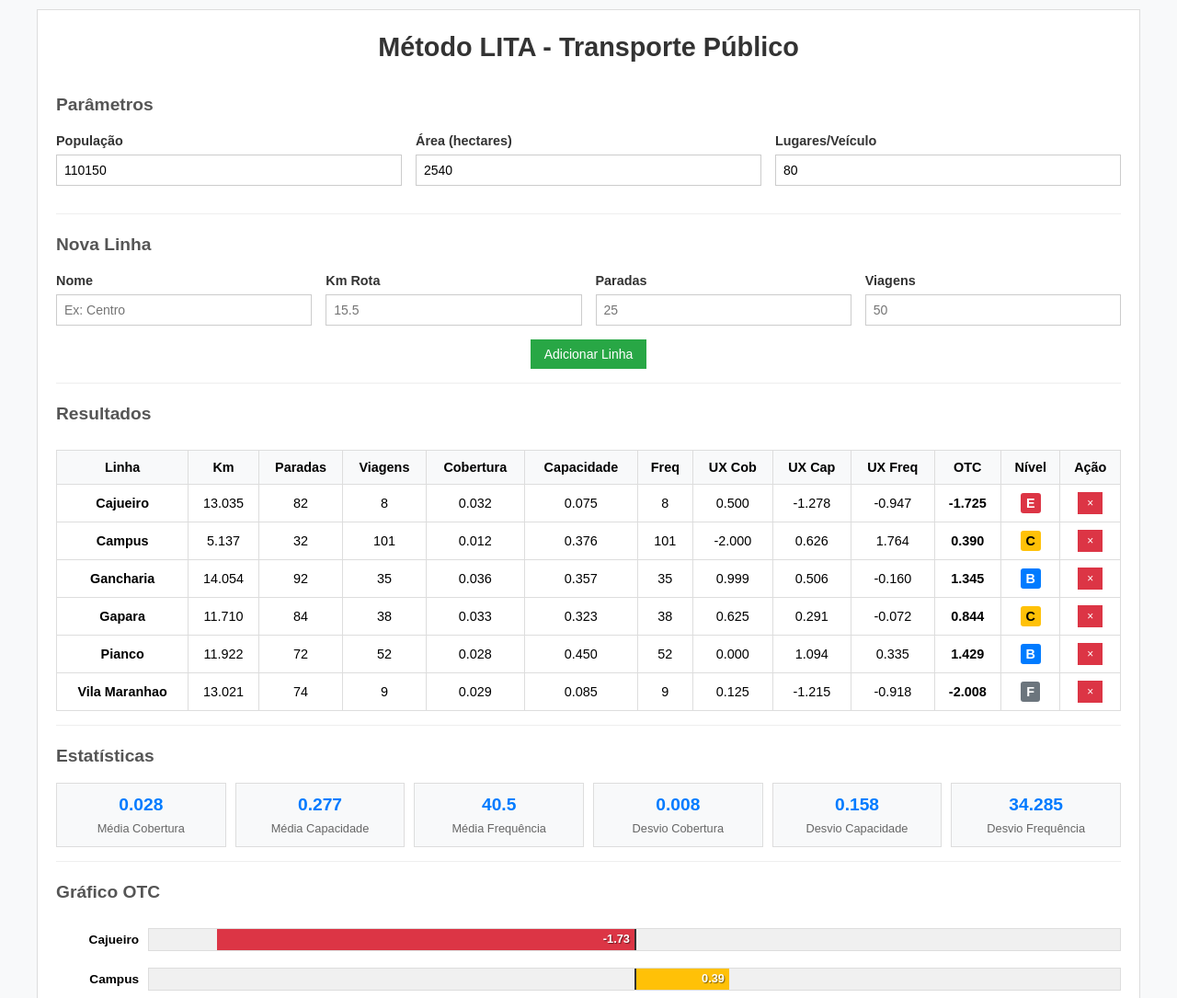
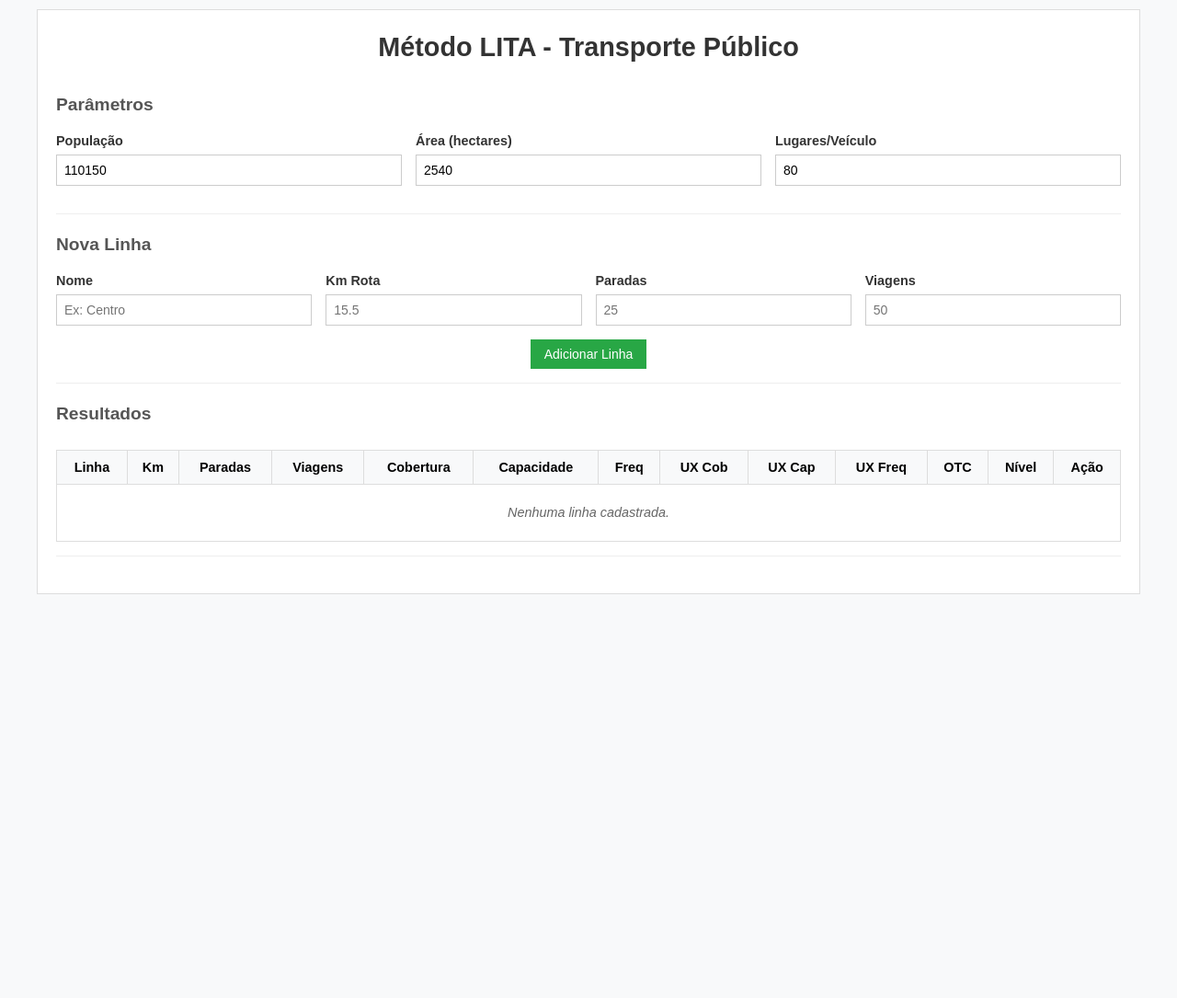
Before and after one commit to JuniorFreitas/otc, a plain HTML site: page v2/index.html in a window 1280 px wide. Shown: the top 1085 px of the page at 92% size. After the commit the page ends 800 px from the top, so only its background shows below. Drawn offline with Linux system fonts and the light colour scheme.

Commit message:
removido valores default

```diff
--- a/v2/index.html
+++ b/v2/index.html
@@ -479,12 +479,7 @@
     <script>
         // Dados iniciais
         let linhas = [
-            {nome: "Cajueiro", kmRota: 13.035, paradas: 82, viagens: 8},
-            {nome: "Campus", kmRota: 5.137, paradas: 32, viagens: 101},
-            {nome: "Gancharia", kmRota: 14.054, paradas: 92, viagens: 35},
-            {nome: "Gapara", kmRota: 11.71, paradas: 84, viagens: 38},
-            {nome: "Pianco", kmRota: 11.922, paradas: 72, viagens: 52},
-            {nome: "Vila Maranhao", kmRota: 13.021, paradas: 74, viagens: 9}
+
         ];
 
         // Funções matemáticas
```
Also changed, not shown: v1/index.html (+1 -6 lines), v3/index.html (+1 -6 lines).
